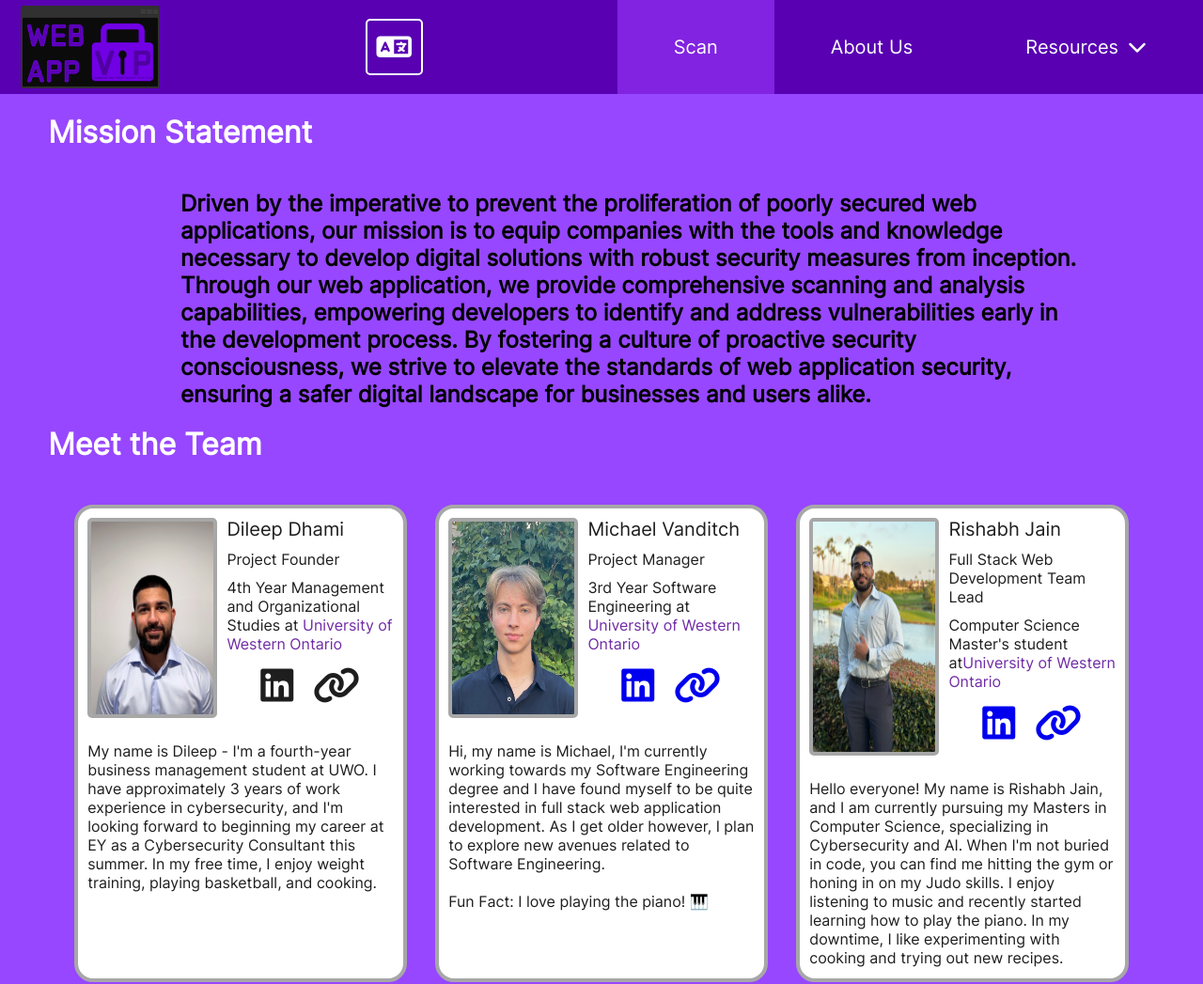
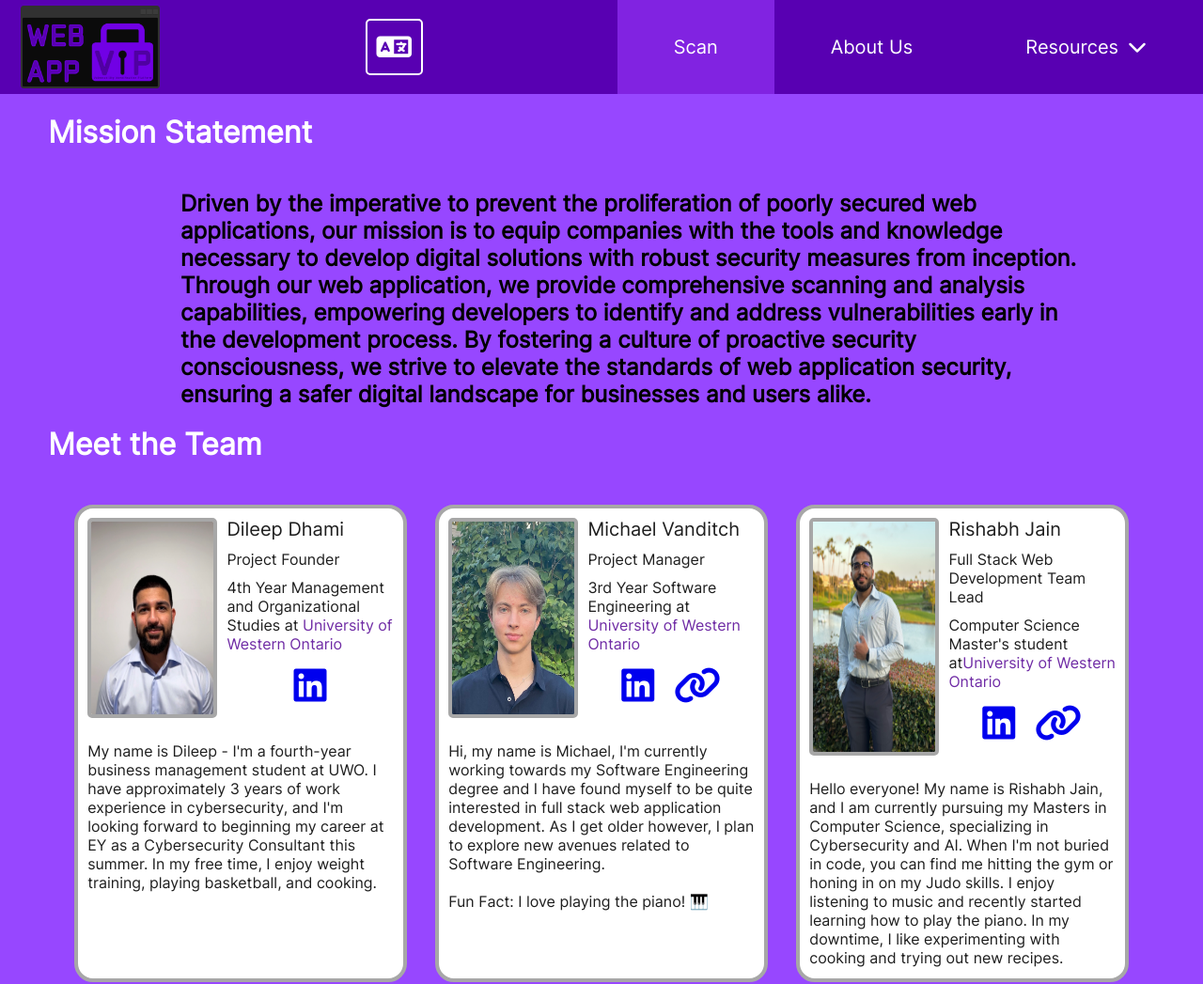
Before and after one commit to mvanditc/WebAppVIPStaticBuild, a plain HTML site: page client/public/html/aboutUsPage.html in a window 1280 px wide. Shown: the top 1047 px of the page at 94% size. Drawn offline with Linux system fonts and the light colour scheme; files whose address does not match are found by name.

Commit message:
Update aboutUsPage.html

```diff
--- a/client/public/html/aboutUsPage.html
+++ b/client/public/html/aboutUsPage.html
@@ -327,7 +327,7 @@
                     <div class="box-top-name">Dileep Dhami</div>
                     <div class="box-top-position">Project Founder</div>
                     <div class="box-top-school">4th Year Management and Organizational Studies at <span class="school-span">University of Western Ontario</span></div>
-                    <div class="box-top-links"><a target="_blank"><i class="fa-brands fa-linkedin"></i></a><a target="_blank"><i class="fa-solid fa-link"></i></a></div>
+                    <div class="box-top-links"><a href="https://www.linkedin.com/in/dileep-dhami/" target="_blank"><i class="fa-brands fa-linkedin"></i></a></div>
                 </div>
             </div>
             <div class="box-bot">
```
